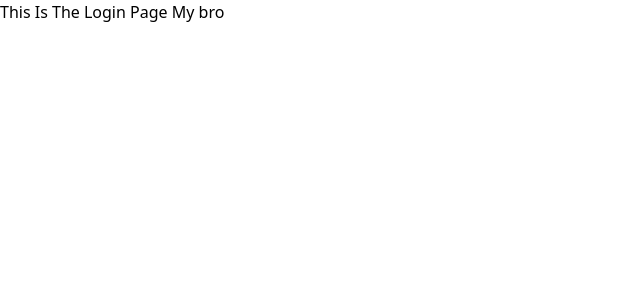
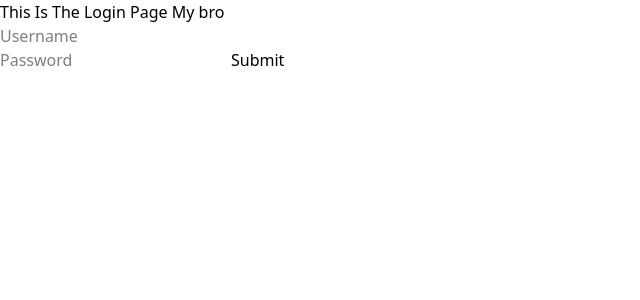
Before and after one commit to Kelwik/bps-hotel-frontend, a React (Vite) app: page /login in a window 1280 px wide. Shown: the top 300 px of the page, without its empty margins (0-640 px from the left). Built offline with nearby package versions, Linux system fonts and the light colour scheme.

Commit message:
+Working auth

```diff
--- a/src/App.jsx
+++ b/src/App.jsx
@@ -1,12 +1,20 @@
 import { BrowserRouter, Route, Routes } from 'react-router';
 import LoginPage from './pages/LoginPage';
 import MainPage from './pages/MainPage';
+import ProtectedRoute from './components/ProtectedRoute';
 
 function App() {
   return (
     <BrowserRouter>
       <Routes>
-        <Route index element={<MainPage />} />
+        <Route
+          path="/"
+          element={
+            <ProtectedRoute>
+              <MainPage />
+            </ProtectedRoute>
+          }
+        />
         <Route path="/login" element={<LoginPage />} />
       </Routes>
     </BrowserRouter>
--- /dev/null
+++ b/src/authHelper.js
@@ -0,0 +1,14 @@
+import { tokenStore } from './token';
+import { api } from './api';
+
+async function login(username, password) {
+  const res = await api.post('/auth/login', { username, password });
+  tokenStore.set(res.data.accessToken);
+}
+
+async function logout() {
+  await api.post('/auth/logout');
+  tokenStore.clear();
+}
+
+export { login, logout };
--- /dev/null
+++ b/src/components/LogoutButton.jsx
@@ -0,0 +1,20 @@
+import { useMutation, useQueryClient } from '@tanstack/react-query';
+import { logout } from '../authHelper';
+import { useNavigate } from 'react-router';
+
+function LogoutButton() {
+  const queryClient = useQueryClient();
+
+  const navigate = useNavigate();
+  const mutation = useMutation({
+    mutationFn: () => logout(),
+    retry: false,
+    onSuccess: () => {
+      queryClient.invalidateQueries({ queryKey: ['me'] });
+      navigate('/login');
+    },
+  });
+  return <button onClick={() => mutation.mutate()}>Logout</button>;
+}
+
+export default LogoutButton;
--- /dev/null
+++ b/src/components/ProtectedRoute.jsx
@@ -0,0 +1,16 @@
+import { Navigate } from 'react-router';
+import { useMe } from '../hooks/useMe';
+
+function ProtectedRoute({ children }) {
+  const { isLoading, isError } = useMe();
+
+  if (isLoading) return;
+
+  if (isError) {
+    return <Navigate to="/login" replace />;
+  }
+
+  return children;
+}
+
+export default ProtectedRoute;
--- /dev/null
+++ b/src/hooks/useMe.jsx
@@ -0,0 +1,10 @@
+import { useQuery } from '@tanstack/react-query';
+import { api } from '../api';
+
+export function useMe() {
+  return useQuery({
+    queryKey: ['me'],
+    queryFn: () => api.get('/auth/me').then((res) => res.data),
+    retry: false,
+  });
+}
--- a/src/main.jsx
+++ b/src/main.jsx
@@ -1,10 +1,15 @@
 import { StrictMode } from 'react';
 import { createRoot } from 'react-dom/client';
+import { QueryClient, QueryClientProvider } from '@tanstack/react-query';
 import './index.css';
 import App from './App.jsx';
 
+const queryClient = new QueryClient();
+
 createRoot(document.getElementById('root')).render(
   <StrictMode>
-    <App />
+    <QueryClientProvider client={queryClient}>
+      <App />
+    </QueryClientProvider>
   </StrictMode>
 );
--- a/src/pages/LoginPage.jsx
+++ b/src/pages/LoginPage.jsx
@@ -1,7 +1,44 @@
+import { useMutation, useQueryClient } from '@tanstack/react-query';
+import { useState } from 'react';
+import { login } from '../authHelper';
+import { useNavigate } from 'react-router';
+
 function LoginPage() {
+  const queryClient = useQueryClient();
+  const [username, setUsername] = useState('');
+  const [password, setPassword] = useState('');
+  const navigate = useNavigate();
+
+  const mutation = useMutation({
+    mutationFn: ({ username, password }) => login(username, password),
+    onSuccess: () => {
+      queryClient.invalidateQueries({ queryKey: ['me'] });
+      navigate('/');
+    },
+  });
   return (
     <>
       <h1>This Is The Login Page My bro</h1>
+      <input
+        type="text"
+        placeholder="Username"
+        value={username}
+        onChange={(e) => setUsername(e.target.value)}
+      />
+      <br />
+      <input
+        type="text"
+        placeholder="Password"
+        value={password}
+        onChange={(e) => setPassword(e.target.value)}
+      />
+      <button
+        onClick={() => {
+          mutation.mutate({ username, password });
+        }}
+      >
+        Submit
+      </button>
     </>
   );
 }
--- a/src/pages/MainPage.jsx
+++ b/src/pages/MainPage.jsx
@@ -1,13 +1,11 @@
 import { Navigate } from 'react-router';
+import LogoutButton from '../components/LogoutButton';
 
 function MainPage() {
-  const user = false;
-  if (!user) {
-    return <Navigate to={'/login'} replace />;
-  }
   return (
     <>
       <h1>This is the main page</h1>
+      <LogoutButton />
     </>
   );
 }
```
